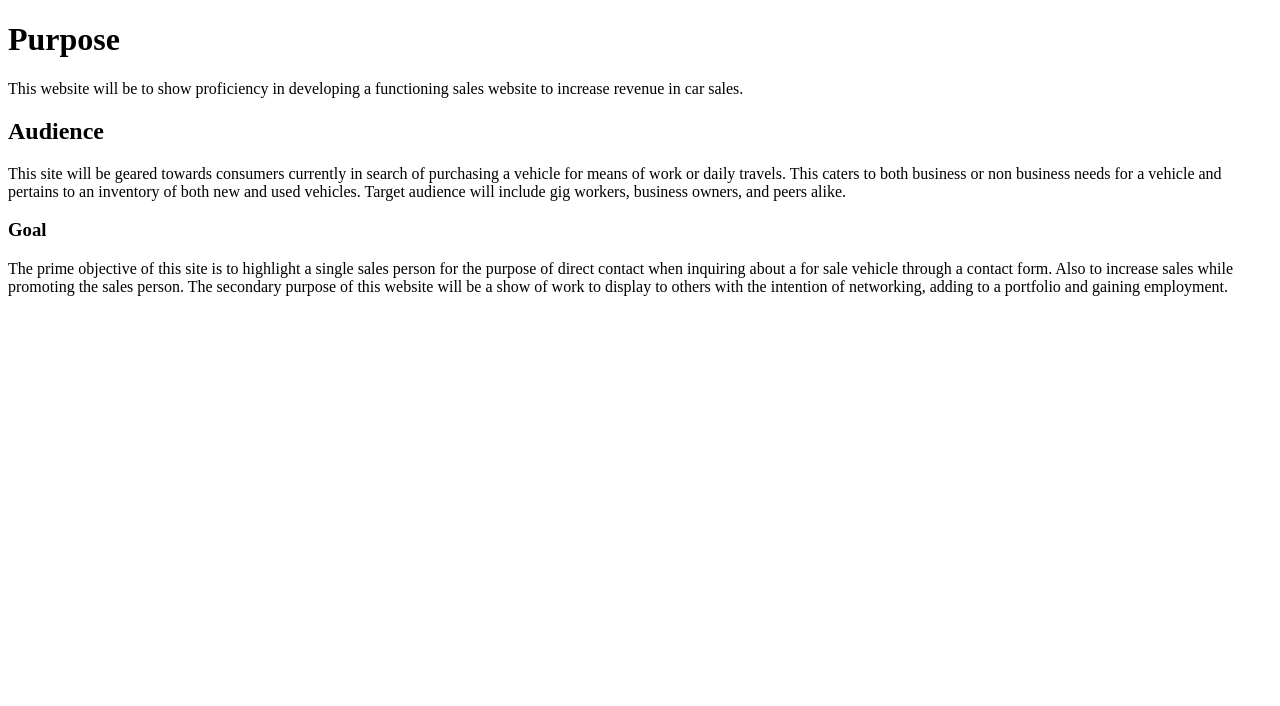
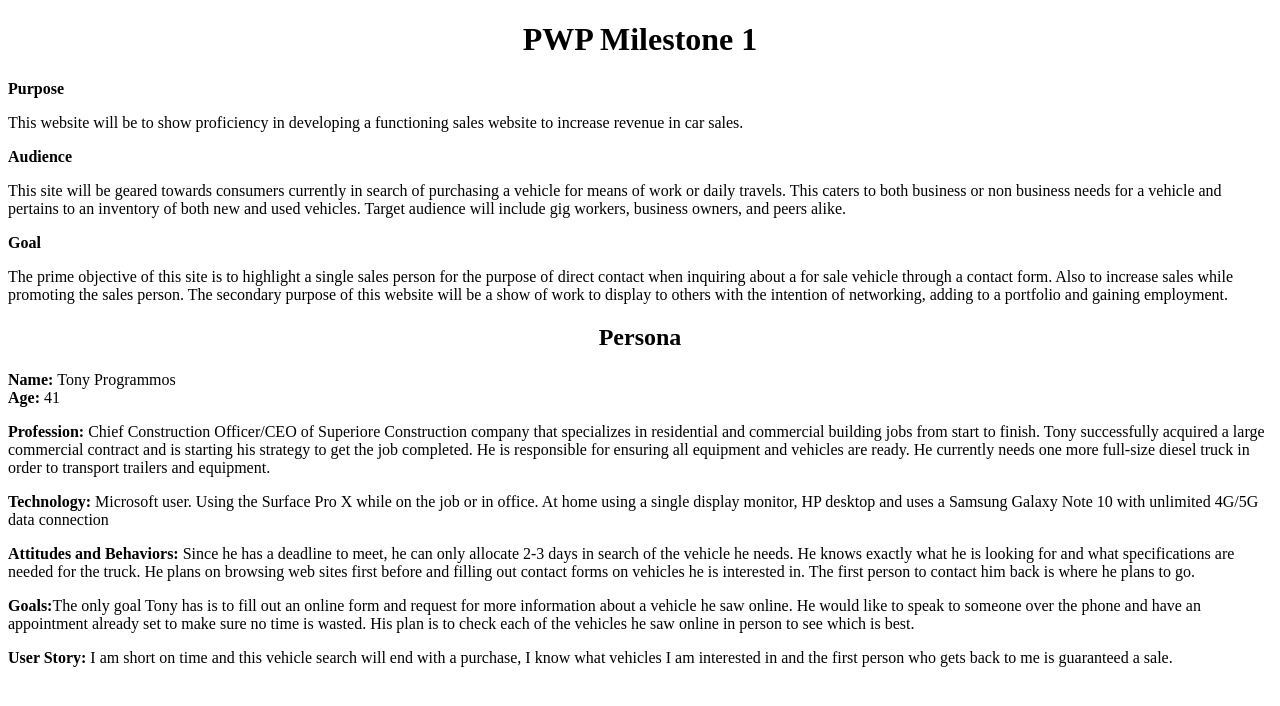
Before and after one commit to jericholee/my-pwp-jericho, a plain HTML site: page public_html/documentation/milestone-1.html in a window 1280 px wide. Drawn offline with Linux system fonts and the light colour scheme.

Commit message:
Completed adding content for PWP M1, added CSS File for font

```diff
--- a/public_html/documentation/milestone-1.html
+++ b/public_html/documentation/milestone-1.html
@@ -5,11 +5,26 @@
 	<title>Document</title>
 </head>
 <body>
-<h1>Purpose</h1>
+<h1 style="text-align: center">PWP Milestone 1</h1>
+<p><strong>Purpose</strong></p>
 		<p>This website will be to show proficiency in developing a functioning sales website to increase revenue in car sales.</p>
-<h2>Audience</h2>
+<p><strong>Audience</strong></p>
 		<p>This site will be geared towards consumers currently in search of purchasing a vehicle for means of work or daily travels. This caters to both business or non business needs for a vehicle and pertains to an inventory of both new and used vehicles. Target audience will include gig workers, business owners, and peers alike.</p>
-<h3>Goal</h3>
+<p><strong>Goal</strong></p>
 		<p>The prime objective of this site is to highlight a single sales person for the purpose of direct contact when inquiring about a for sale vehicle through a contact form. Also to increase sales while promoting the sales person. The secondary purpose of this website will be a show of work to display to others with the intention of networking, adding to a portfolio and gaining employment.</p>
+<div>
+
+</div>
+<h2 style="text-align: center"><strong>Persona</strong></h2>
+<p><strong>Name:&nbsp</strong>Tony Programmos
+<br>
+<strong>Age:</strong> 41
+</p>
+<p><strong>Profession:</strong> Chief Construction Officer/CEO of Superiore Construction company that specializes in residential and commercial building jobs from start to finish. Tony successfully acquired a large commercial contract and is starting his strategy to get the job completed. He is responsible for ensuring all equipment and vehicles are ready. He currently needs one more full-size diesel truck in order to transport trailers and equipment.
+</p>
+<p><strong>Technology:</strong> Microsoft user. Using the Surface Pro X while on the job or in office. At home using a single display monitor, HP desktop and uses a Samsung Galaxy Note 10 with unlimited 4G/5G data connection </p>
+<p><strong>Attitudes and Behaviors:</strong> Since he has a deadline to meet, he can only allocate 2-3 days in search of the vehicle he needs. He knows exactly what he is looking for and what specifications are needed for the truck. He plans on browsing web sites first before and filling out contact forms on vehicles he is interested in. The first person to contact him back is where he plans to go.</p>
+<p><strong>Goals:</strong>The only goal Tony has is to fill out an online form and request for more information about a vehicle he saw online. He would like to speak to someone over the phone and have an appointment already set to make sure no time is wasted. His plan is to check each of the vehicles he saw online in person to see which is best.</p>
+<p><strong>User Story:</strong> I am short on time and this vehicle search will end with a purchase, I know what vehicles I am interested in and the first person who gets back to me is guaranteed a sale. </p>
 </body>
 </html>
```
Also changed, not shown: styles.css (added).
